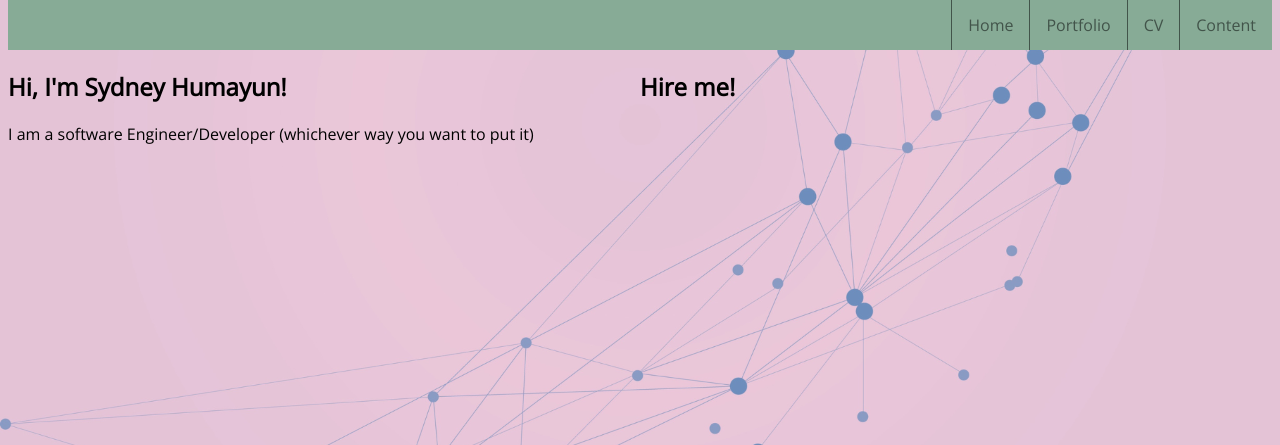
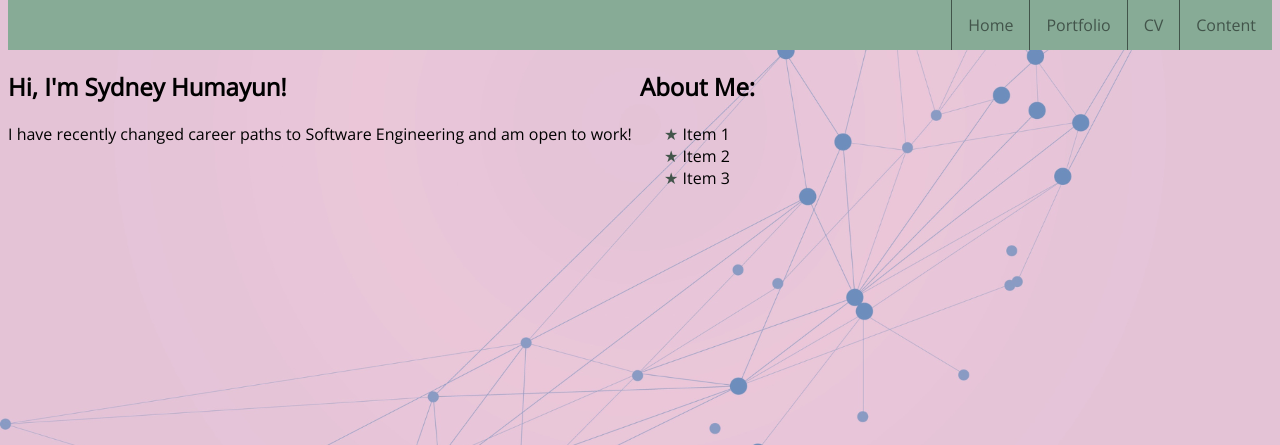
Before and after one commit to MelonyLady/MelonyLady.github.io, a PHP site: page / in a window 1280 px wide. Shown: the part 181-626 px from the top of the page. Run offline with PHP 8.4, Linux system fonts and the light colour scheme.

Commit message:
made a list structure that was green stars as bullets

```diff
--- a/index.html
+++ b/index.html
@@ -32,10 +32,17 @@
         <div class="row">
             <div class="column">
             <h2>Hi, I'm Sydney Humayun!</h2>
-            <p> I am a software Engineer/Developer (whichever way you want to put it)</p>
+            <p> I have recently changed career paths to Software Engineering and am open to work! </p>
             </div>
             <div class="column">
-                <h2> Hire me!</h2>
+                <h2> About Me: </h2>
+                <p>
+                    <ul>
+                        <li> Item 1</li>
+                        <li> Item 2</li>
+                        <li> Item 3</li>
+                    </ul>
+                </p>
             </div>
         </div>
 
--- a/style.css
+++ b/style.css
@@ -89,3 +89,17 @@ body {
 .active {
     background-color: var(--lGreen);
 }
+
+
+/* Next 2 control lists bullets are now green stars */
+
+ul {
+    list-style: none;
+}
+
+ul li::before {
+    content: "\2605";
+    color: var(--dGreen);
+    display: inline-block;
+    margin-left: -1em;
+}
```
